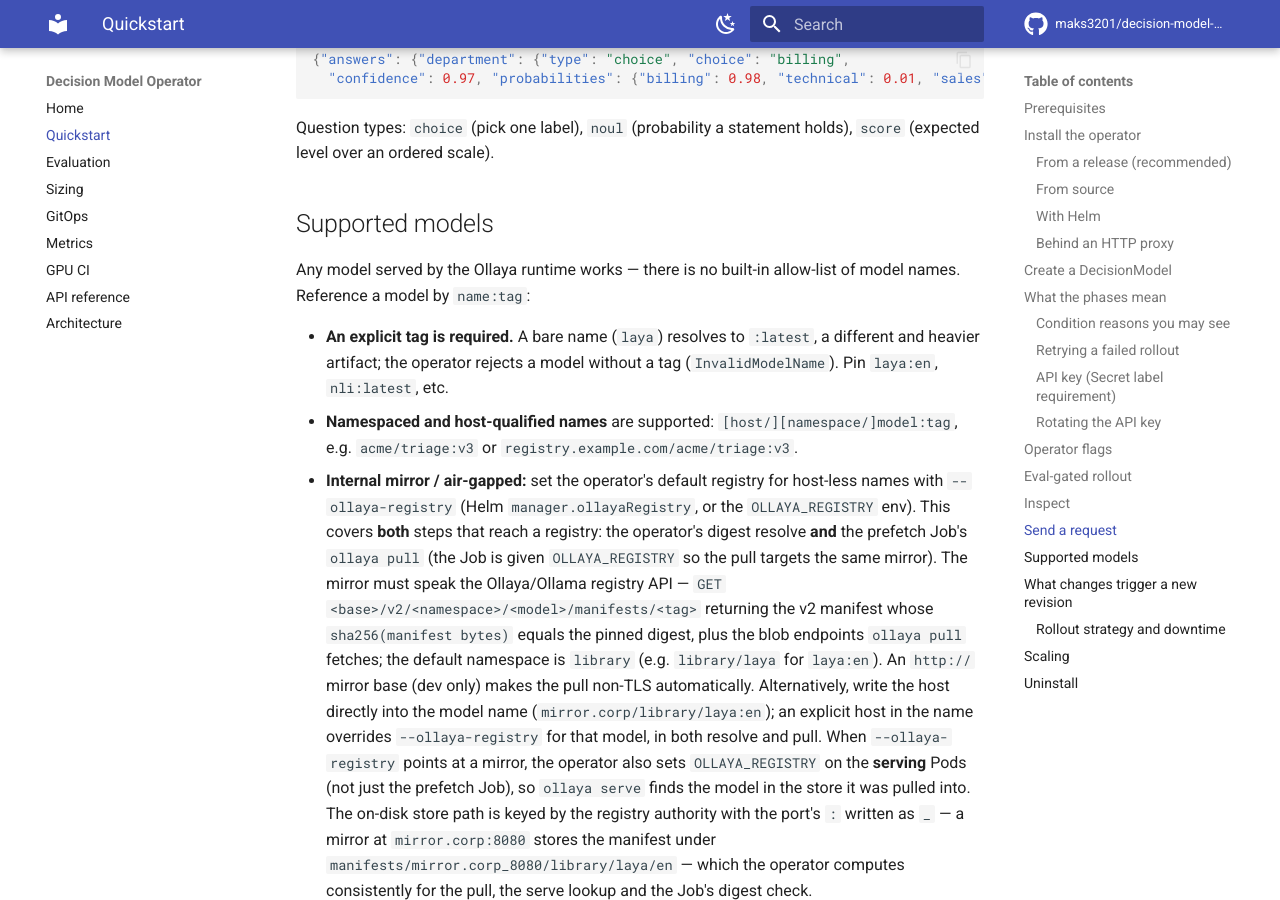
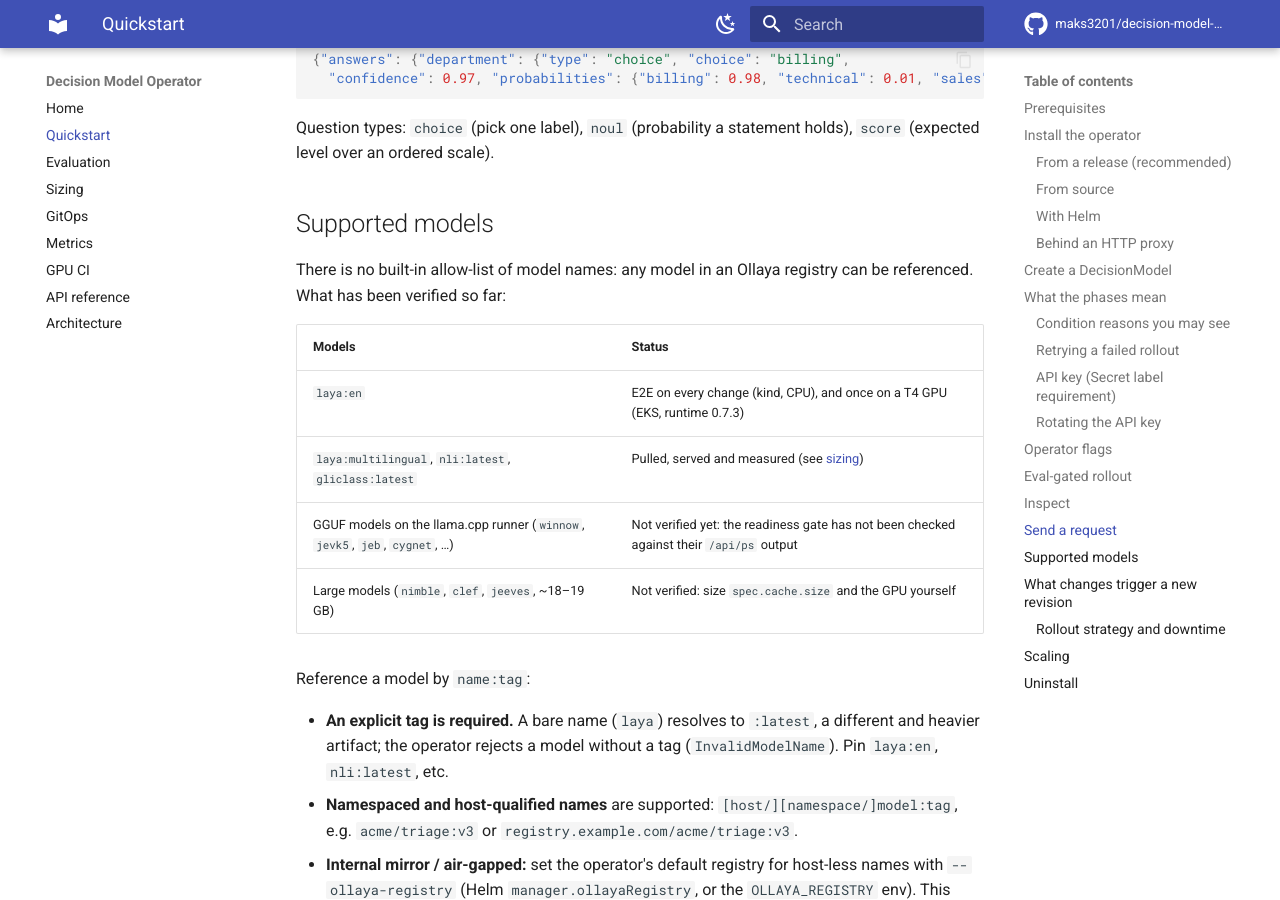
Before and after one commit to maks3201/decision-model-operator, an MkDocs documentation site: the page built from docs/quickstart.md, in a window 1280 px wide and 900 px high, scrolled down 11545 px. Built offline with MkDocs 1.6.1 and Material for MkDocs 9.7.7, drawn with Linux system fonts in a browser that asks for light colours; comment, search, counter and statistics services are not loaded.

Commit message:
docs: list which models are verified instead of claiming all work (#14)

```diff
--- a/docs/quickstart.md
+++ b/docs/quickstart.md
@@ -399,8 +399,17 @@ holds), `score` (expected level over an ordered scale).
 
 ## Supported models
 
-Any model served by the Ollaya runtime works — there is no built-in allow-list
-of model names. Reference a model by `name:tag`:
+There is no built-in allow-list of model names: any model in an Ollaya registry
+can be referenced. What has been verified so far:
+
+| Models | Status |
+|---|---|
+| `laya:en` | E2E on every change (kind, CPU), and once on a T4 GPU (EKS, runtime 0.7.3) |
+| `laya:multilingual`, `nli:latest`, `gliclass:latest` | Pulled, served and measured (see [sizing](sizing.md)) |
+| GGUF models on the llama.cpp runner (`winnow`, `jevk5`, `jeb`, `cygnet`, …) | Not verified yet: the readiness gate has not been checked against their `/api/ps` output |
+| Large models (`nimble`, `clef`, `jeeves`, ~18–19 GB) | Not verified: size `spec.cache.size` and the GPU yourself |
+
+Reference a model by `name:tag`:
 
 - **An explicit tag is required.** A bare name (`laya`) resolves to `:latest`, a
   different and heavier artifact; the operator rejects a model without a tag
```
